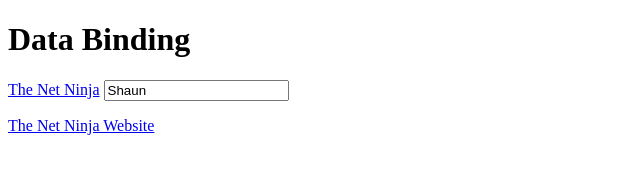
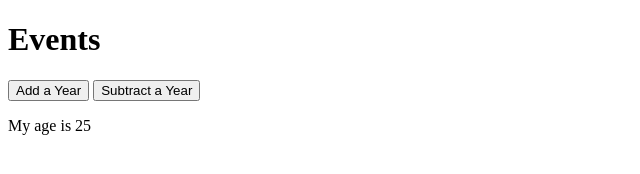
Before and after one commit to Patty1Export/vuejs2-tutorial, a plain HTML site: page index.html in a window 1280 px wide. Shown: the whole page, without its empty margins (0-640 px from the left). Drawn offline with nearby package versions, Linux system fonts and the light colour scheme.

Commit message:
Add manually v-on:click on buttons

```diff
--- a/app.js
+++ b/app.js
@@ -3,6 +3,7 @@ new Vue({
     data:{
         name:'Shaun',
         job:'Ninja',
+        age:25,
         website:"www.thenetninja.co.uk", // Add data website property
         websiteTag:'<a href="www.thenetninja.co.uk"> The Net Ninja Website</a>'
     },  //store all the data in vue instance
--- a/index.html
+++ b/index.html
@@ -10,11 +10,11 @@
 </head>
 <body>
     <div id="vue-app">
-        <!--For Data Binding-->
-        <h1>Data Binding </h1>
-        <a v-bind:href="website">The Net Ninja</a> <!--Add v-bind to access the href attribute of the data property website-->
-        <input type="text" v-bind:value="name"> <!--Add data binding for the value of the data property name-->
-        <p v-html="websiteTag"></p> <!--Add v-html to access the value of data property websiteTag-->
+       <h1>Events</h1>
+       <!--Manually added of v-on:click with age increment and decrement-->
+       <button v-on:click="age++">Add a Year</button>
+       <button  v-on:click="age--">Subtract a Year</button>
+       <p>My age is {{age}} </p>
     </div>
 
     <script src="app.js"></script>
```
